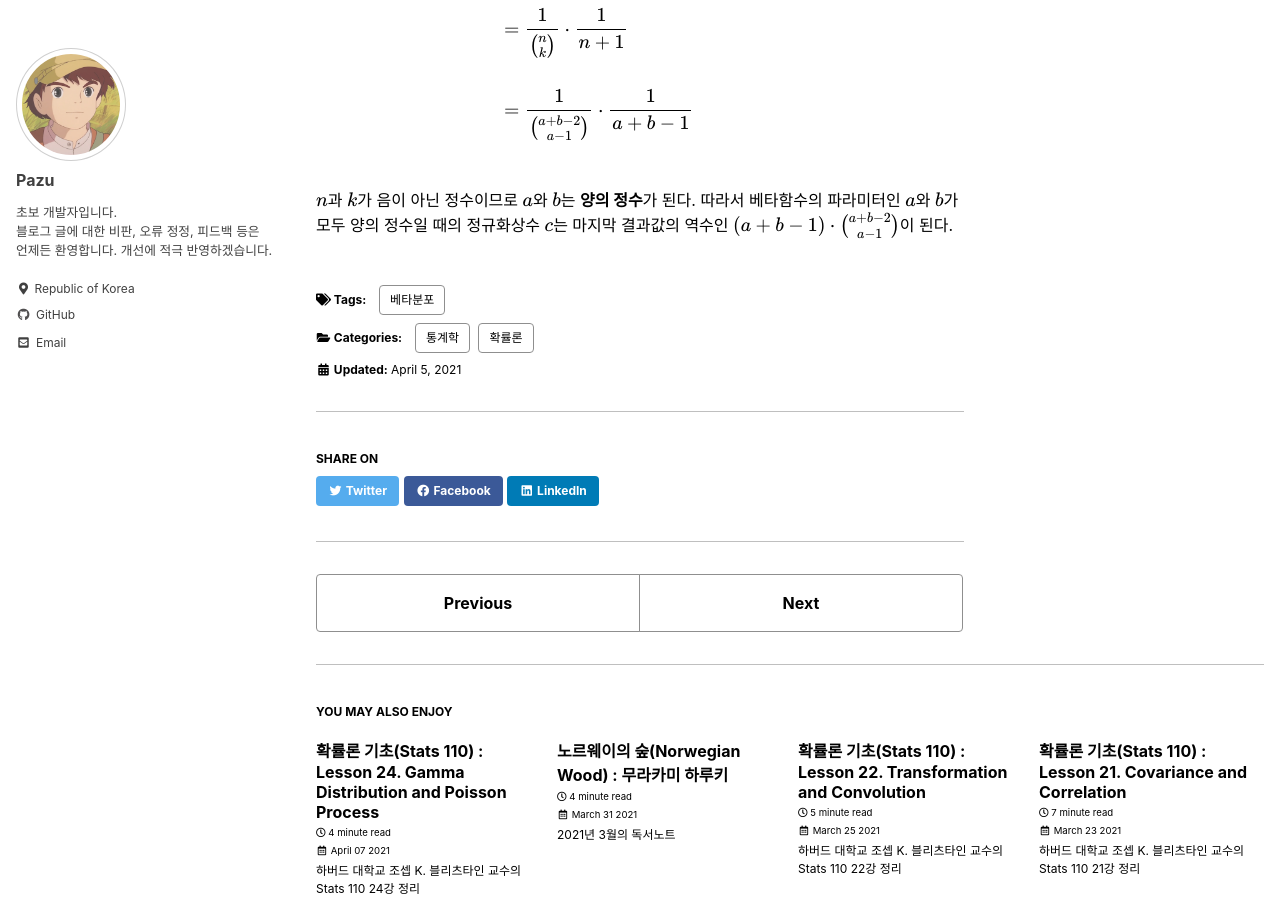
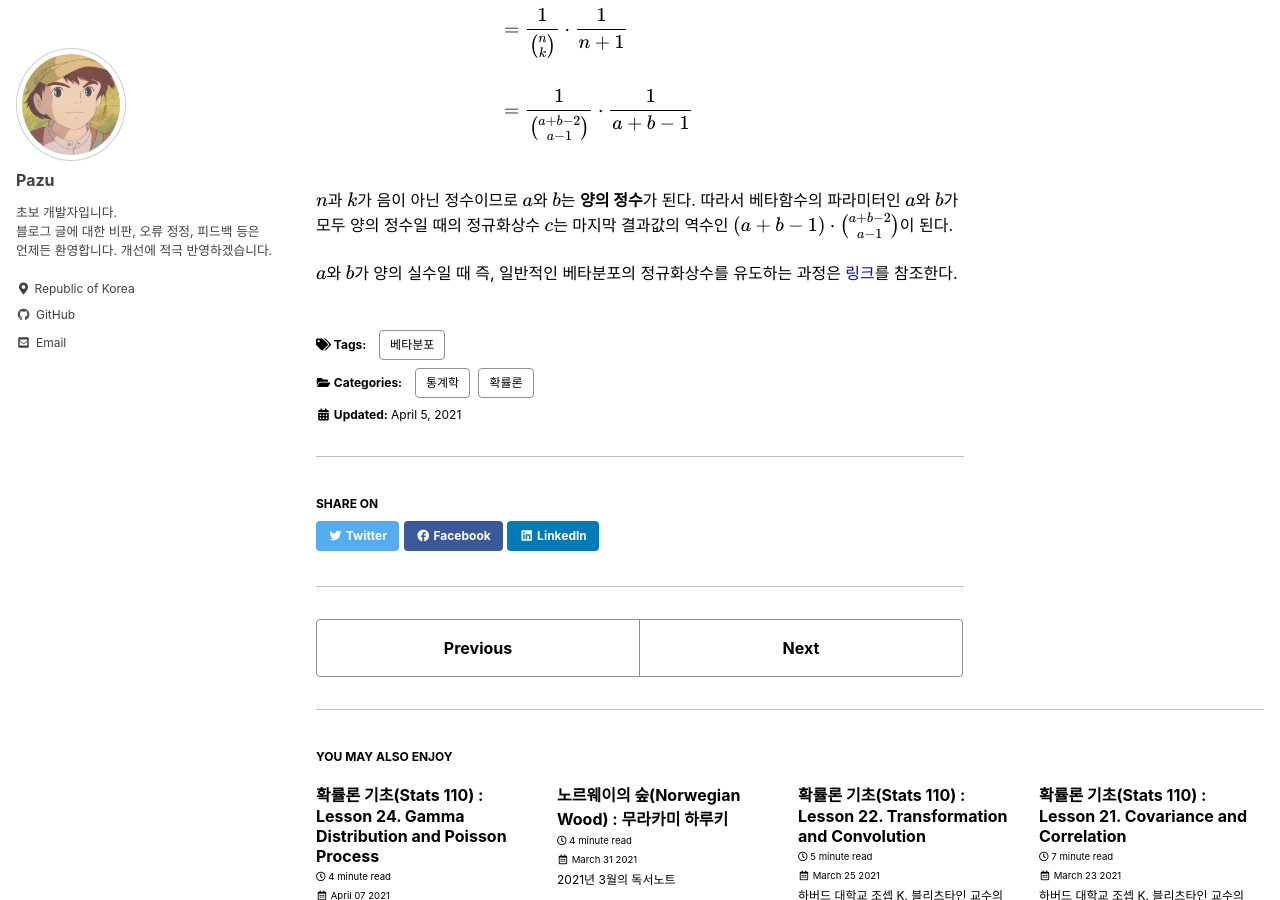
Before and after one commit to pazu0522/pazu0522.github.io, a Jekyll site: the page built from _posts/2021-04-05-stats110_23.md, in a window 1280 px wide and 900 px high, scrolled down 3591 px. Built offline with Jekyll 4.4.1, drawn with Linux system fonts in a browser that asks for light colours; cached includes are drawn as plain includes; formulas are drawn with MathJax 3.

Commit message:
Stats 110 lesson 23 +

```diff
--- a/_posts/2021-04-05-stats110_23.md
+++ b/_posts/2021-04-05-stats110_23.md
@@ -120,3 +120,5 @@ a-1 = k, \quad b-1 = n-k \nonumber
 \end{equation\*}
 
 $n$과 $k$가 음이 아닌 정수이므로 $a$와 $b$는 **양의 정수**가 된다. 따라서 베타함수의 파라미터인 $a$와 $b$가 모두 양의 정수일 때의 정규화상수 $c$는 마지막 결과값의 역수인 $(a+b-1) \cdot \binom{a+b-2}{a-1}$이 된다.
+
+$a$와 $b$가 양의 실수일 때 즉, 일반적인 베타분포의 정규화상수를 유도하는 과정은 [링크](https://pazu0522.github.io/%ED%86%B5%EA%B3%84%ED%95%99/%ED%99%95%EB%A5%A0%EB%A1%A0/stats110_25/#%EA%B0%90%EB%A7%88%EB%B6%84%ED%8F%AC%EC%99%80-%EB%B2%A0%ED%83%80%EB%B6%84%ED%8F%AC%EC%9D%98-%EA%B4%80%EA%B3%84)를 참조한다.
```
